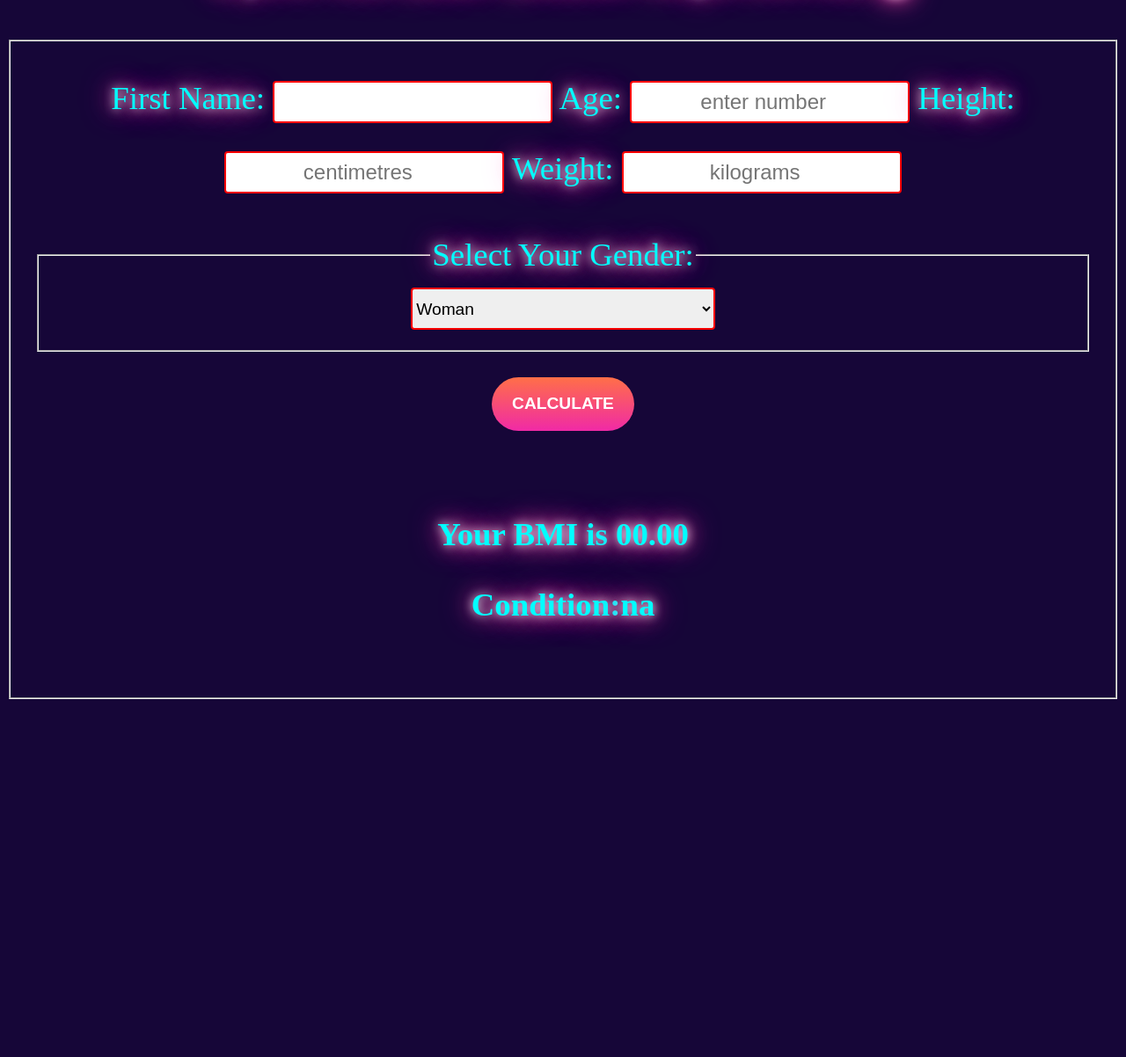
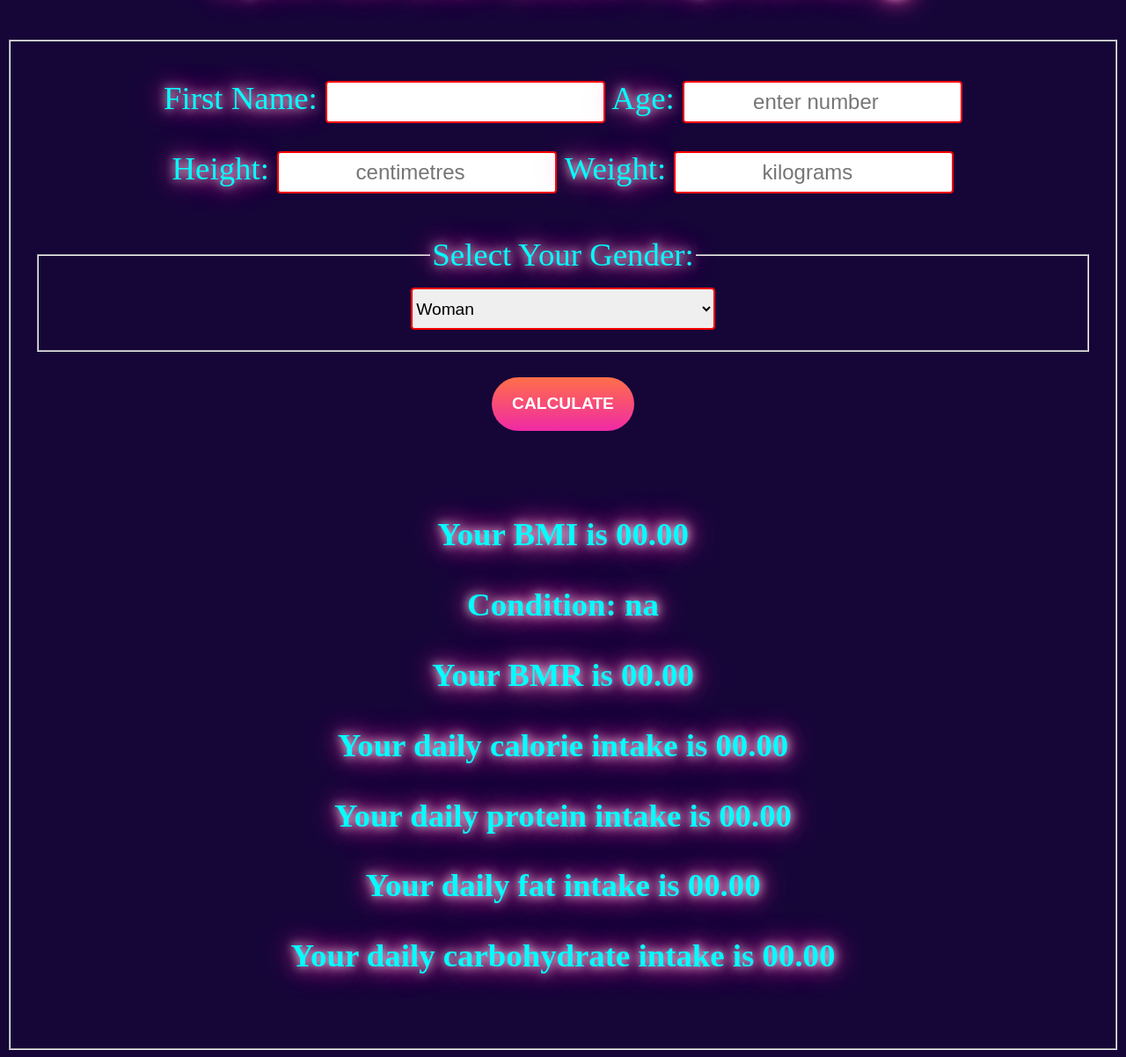
Before and after one commit to valCech/BMI-BMR-Micronutrition-Calculator, a plain HTML site: page index.html in a window 1280 px wide. Shown: the part 433-1635 px from the top of the page at 88% size. Before the commit the page ends 1236 px from the top, so only its background shows below. Drawn offline with Linux system fonts and the light colour scheme.

Commit message:
Update index.html

```diff
--- a/index.html
+++ b/index.html
@@ -10,20 +10,28 @@
 <body class="background">
   <h1>BMI, BMR & Macronutrient Calculator</h1>
   <p>Improve Your Health. Metabolic Weight Loss Plan &#128293;</p>
-<form name="myForm" action="/action_page.php" onsubmit="return validateForm()" method="post">
+
+<form name="myForm" action="http://webdevbasics.net./scripts/demo.php"
+  onsubmit="return validateForm()" method="post">
  <fieldset id="myForm">
 
+
+    <div class="name_age_field">
       <label for="name">First Name:</label>
       <input type="text" name="dff[]" id="fname" required>
 
       <label for="age">Age:</label>
       <input placeholder="enter number" type="number" name="dff[]" id="age" required>
+    </div>
 
+    <div class="height_weight_field">
       <label for="height">Height:</label>
       <input placeholder="centimetres" type="number" name="dff[]" id="height" required>
 
       <label for="weight">Weight:</label>
       <input placeholder="kilograms" type="number" name="dff[]" id="weight" required>
+    </div>
+
 
   <fieldset>
    <legend>Select Your Gender:</legend>
@@ -39,12 +47,16 @@
    <div><button id="btn" type="submit" value="Submit">Calculate</button></div>
    <div class="result">
     <p>Your BMI is <span id="bmiResult">00.00</span></p>
-    <p class="comment">Condition:<span id="status">na</span> </p>
+    <p class="comment">Condition: <span id="status">na</span> </p>
+    <p>Your BMR is <span id="bmrResult">00.00</span></p>
+    <p>Your daily calorie intake is <span id="calorieResult">00.00</span></p>
+    <p>Your daily protein intake is <span id="proteinResult">00.00</span></p>
+    <p>Your daily fat intake is <span id="fatResult">00.00</span></p>
+    <p>Your daily carbohydrate intake is <span id="carbResult">00.00</span></p>
    </div>
  </fieldset>
 </form>
 
-
 <script src="script.js"></script>
 </body>
 </html>
```
Lines whose indentation alone changed are shown as unchanged.
